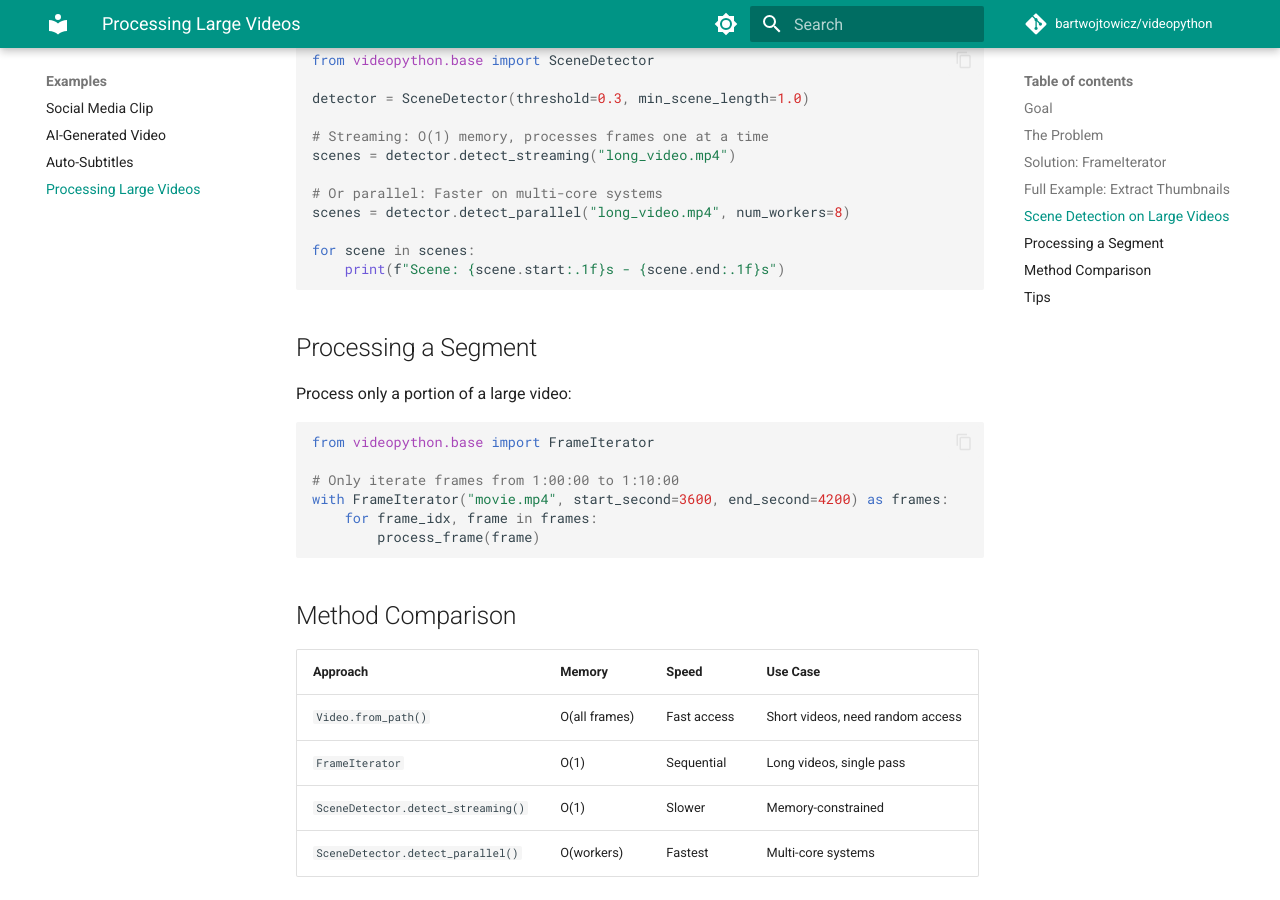
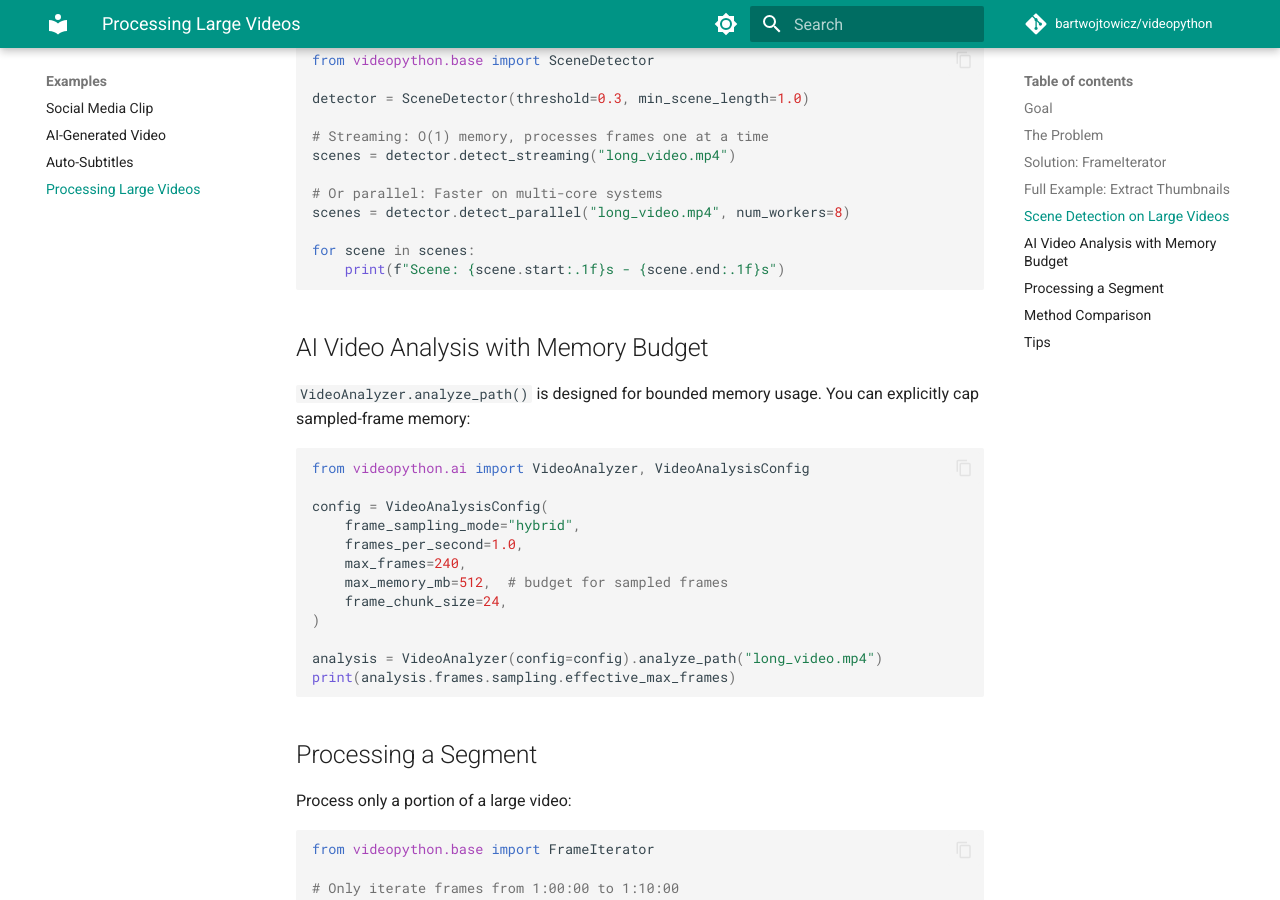
Before and after one commit to BartWojtowicz/videopython, an MkDocs documentation site: the page built from docs/examples/large-videos.md, in a window 1280 px wide and 900 px high, scrolled down 1656 px. Built offline with MkDocs 1.6.1 and Material for MkDocs 9.7.7, drawn with Linux system fonts in a browser that asks for light colours; comment, search, counter and statistics services are not loaded.

Commit message:
docs: update AI analysis docs for new VideoAnalysis features
- document rich_understanding_preset and new config options

- add structured OCR (detect_detailed + DetectedText) docs

- add memory-budgeted VideoAnalyzer example for large videos

````diff
--- a/docs/examples/large-videos.md
+++ b/docs/examples/large-videos.md
@@ -83,6 +83,25 @@ for scene in scenes:
     print(f"Scene: {scene.start:.1f}s - {scene.end:.1f}s")
 ```
 
+## AI Video Analysis with Memory Budget
+
+`VideoAnalyzer.analyze_path()` is designed for bounded memory usage. You can explicitly cap sampled-frame memory:
+
+```python
+from videopython.ai import VideoAnalyzer, VideoAnalysisConfig
+
+config = VideoAnalysisConfig(
+    frame_sampling_mode="hybrid",
+    frames_per_second=1.0,
+    max_frames=240,
+    max_memory_mb=512,  # budget for sampled frames
+    frame_chunk_size=24,
+)
+
+analysis = VideoAnalyzer(config=config).analyze_path("long_video.mp4")
+print(analysis.frames.sampling.effective_max_frames)
+```
+
 ## Processing a Segment
 
 Process only a portion of a large video:
````
Also changed, not shown: docs/api/ai/understanding.md (+20 -0 lines), docs/api/ai/video_analysis.md (+25 -3 lines).
